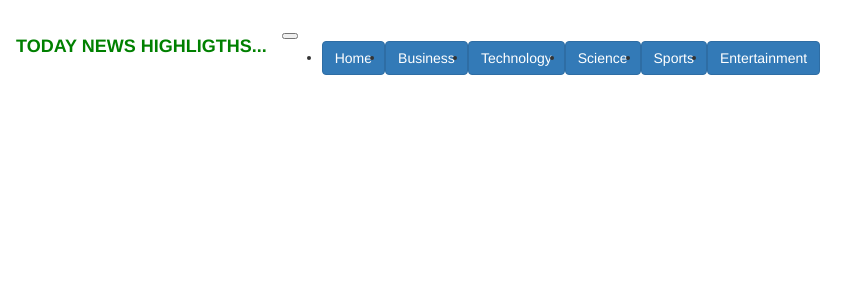
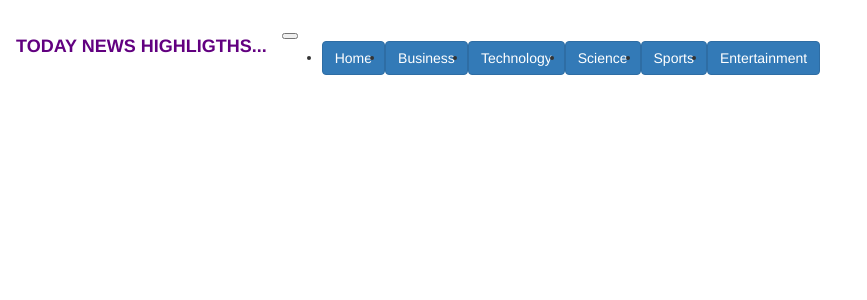
Before and after one commit to sha-lin/newsAPI, a Flask app: template app/templates/base.html in a window 1280 px wide. Shown: the top 300 px of the page, without its empty margins (0-867 px from the left). Run offline with Flask 2, Linux system fonts and the light colour scheme; the template is opened without the code that fills it, so the values that code supplies are empty; some libraries are stand-ins or nearby versions.

Commit message:
add styling color to main navbar

```diff
--- a/app/templates/navbar.html
+++ b/app/templates/navbar.html
@@ -2,7 +2,7 @@
 <div class="">
 
     <nav class="navbar navbar-expand-lg navbar-dark bg-dark fixed-top">
-    <h1> <a class="navbar-brand" href="/"><span style="color: green"><b> TODAY NEWS HIGHLIGTHS...</b></span></a></h1>
+    <h1> <a class="navbar-brand" href="/"><span style="color: rgb(98, 0, 128)"><b> TODAY NEWS HIGHLIGTHS...</b></span></a></h1>
       <button class="navbar-toggler" type="button" data-toggle="collapse" data-target="#navbarText" aria-controls="navbarText" aria-expanded="false" aria-label="Toggle navigation">
       <span class="navbar-toggler-icon"></span>
     </button>
```
